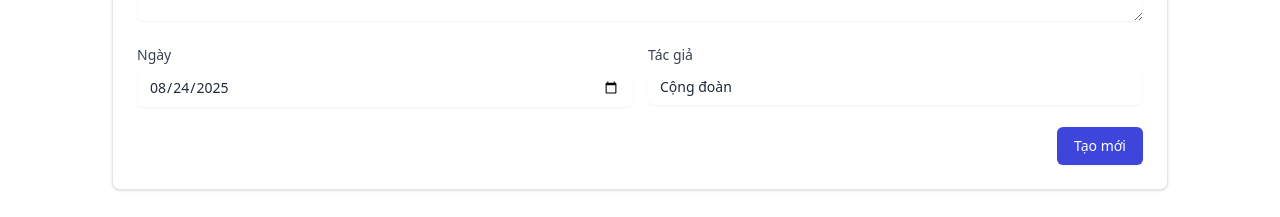
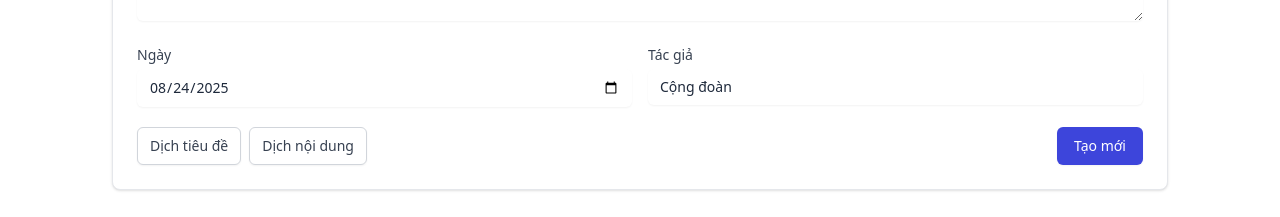
Before and after one commit to wilsonnguyen257/wilsonnguyen257.github.io, a React (Vite) app: page /admin/reflections in a window 1280 px wide. Shown: the part 1220-1437 px from the top of the page. Built offline with nearby package versions, Linux system fonts and the light colour scheme; no server answers; sample sign-in values are in the browser's storage.

Commit message:
fix errors

```diff
--- a/src/pages/AdminReflections.tsx
+++ b/src/pages/AdminReflections.tsx
@@ -133,7 +133,7 @@ const AdminReflections: React.FC = () => {
     };
 
     loadReflections();
-  }, []);
+  }, [language]);
 
   // Theme class is applied globally (Navbar). No local theme effect.
 
@@ -258,8 +258,16 @@ const AdminReflections: React.FC = () => {
         setSuccess(null);
       }, 5000);
     } catch (err) {
-      console.error('Error saving reflection:', err);
-      setError(language === 'vi' ? 'Có lỗi xảy ra khi lưu bài suy niệm. Vui lòng thử lại.' : 'An error occurred while saving. Please try again.');
+      const errorMessage = err instanceof Error ? err.message : String(err);
+      console.error('Error saving reflection:', errorMessage);
+      setError(language === 'vi' ?
+        `Có lỗi xảy ra khi lưu bài suy niệm: ${errorMessage}` :
+        `Error saving reflection: ${errorMessage}`);
+
+      // Clear error message after 5 seconds
+      setTimeout(() => {
+        setError(null);
+      }, 5000);
     } finally {
       setIsLoading(false);
     }
@@ -296,7 +304,16 @@ const AdminReflections: React.FC = () => {
       setSuccess(language === 'vi' ? 'Đã xóa bài suy niệm thành công' : 'Reflection deleted successfully');
       setDeleteConfirm({ show: false, id: null });
     } catch (err) {
-      setError(language === 'vi' ? 'Có lỗi xảy ra khi xóa bài suy niệm' : 'An error occurred while deleting the reflection');
+      const errorMessage = err instanceof Error ? err.message : String(err);
+      console.error('Error deleting reflection:', errorMessage);
+      setError(language === 'vi' ?
+        `Có lỗi xảy ra khi xóa bài suy niệm: ${errorMessage}` :
+        `Error deleting reflection: ${errorMessage}`);
+
+      // Clear error message after 5 seconds
+      setTimeout(() => {
+        setError(null);
+      }, 5000);
     } finally {
       setIsLoading(false);
     }
@@ -413,6 +430,16 @@ const AdminReflections: React.FC = () => {
 
         {/* Add/Edit Form */}
         <div id="reflection-form" className="bg-white dark:bg-slate-800 shadow overflow-hidden sm:rounded-lg mb-8 border border-gray-200 dark:border-slate-700">
+          {error && (
+            <div className="px-4 py-3 mb-4 rounded bg-red-50 dark:bg-red-900/50 text-red-600 dark:text-red-200">
+              {error}
+            </div>
+          )}
+          {success && (
+            <div className="px-4 py-3 mb-4 rounded bg-green-50 dark:bg-green-900/50 text-green-600 dark:text-green-200">
+              {success}
+            </div>
+          )}
           <div className="px-4 py-5 sm:px-6 border-b border-gray-200 dark:border-slate-700">
             <div className="flex items-center justify-between">
               <h3 className="text-lg leading-6 font-medium text-gray-900 dark:text-white">
@@ -461,7 +488,23 @@ const AdminReflections: React.FC = () => {
               </div>
             </div>
             <div className="pt-5">
-              <div className="flex justify-end">
+              <div className="flex justify-between items-center">
+                <div className="flex space-x-2">
+                  <button
+                    type="button"
+                    onClick={() => handleAutoTranslate('title.vi', 'title.en')}
+                    className="inline-flex items-center px-3 py-2 border border-gray-300 dark:border-gray-600 shadow-sm text-sm rounded-md text-gray-700 dark:text-gray-200 bg-white dark:bg-slate-700 hover:bg-gray-50 dark:hover:bg-slate-600 focus:outline-none focus:ring-2 focus:ring-offset-2 focus:ring-blue-500"
+                  >
+                    {language === 'vi' ? 'Dịch tiêu đề' : 'Translate title'}
+                  </button>
+                  <button
+                    type="button"
+                    onClick={() => handleAutoTranslate('content.vi', 'content.en')}
+                    className="inline-flex items-center px-3 py-2 border border-gray-300 dark:border-gray-600 shadow-sm text-sm rounded-md text-gray-700 dark:text-gray-200 bg-white dark:bg-slate-700 hover:bg-gray-50 dark:hover:bg-slate-600 focus:outline-none focus:ring-2 focus:ring-offset-2 focus:ring-blue-500"
+                  >
+                    {language === 'vi' ? 'Dịch nội dung' : 'Translate content'}
+                  </button>
+                </div>
                 <button type="submit" className="ml-3 inline-flex justify-center py-2 px-4 border border-transparent shadow-sm text-sm font-medium rounded-md text-white bg-brand-600 hover:bg-brand-700 focus:outline-none focus:ring-2 focus:ring-offset-2 focus:ring-brand-500">
                   {editingId ? (language === 'vi' ? 'Lưu thay đổi' : 'Save Changes') : (language === 'vi' ? 'Tạo mới' : 'Create')}
                 </button>
--- a/src/types/content.ts
+++ b/src/types/content.ts
@@ -3,6 +3,7 @@
 export interface Translation {
   vi: string;
   en: string;
+  [key: string]: string;
 }
 
 export interface FilterState {
```
